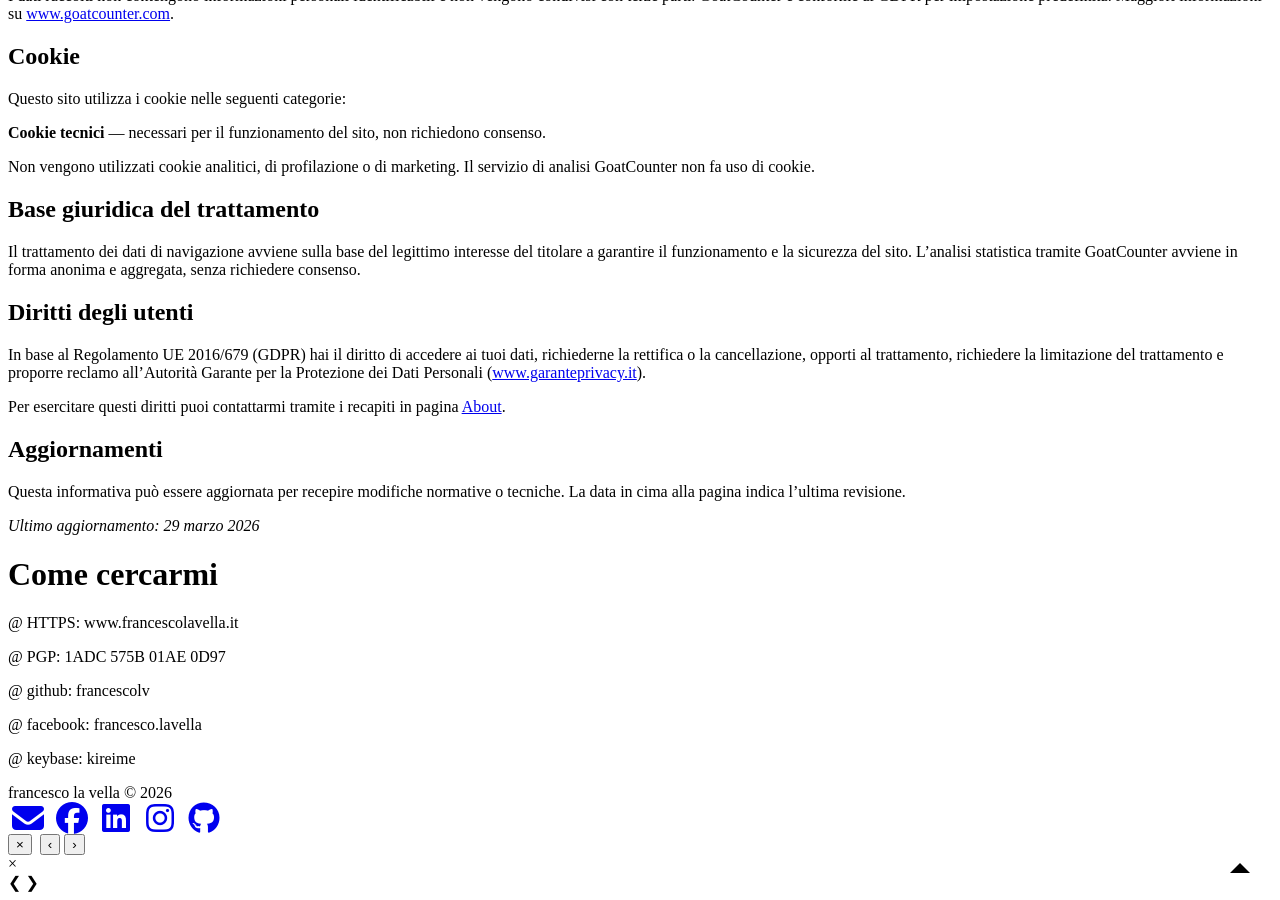
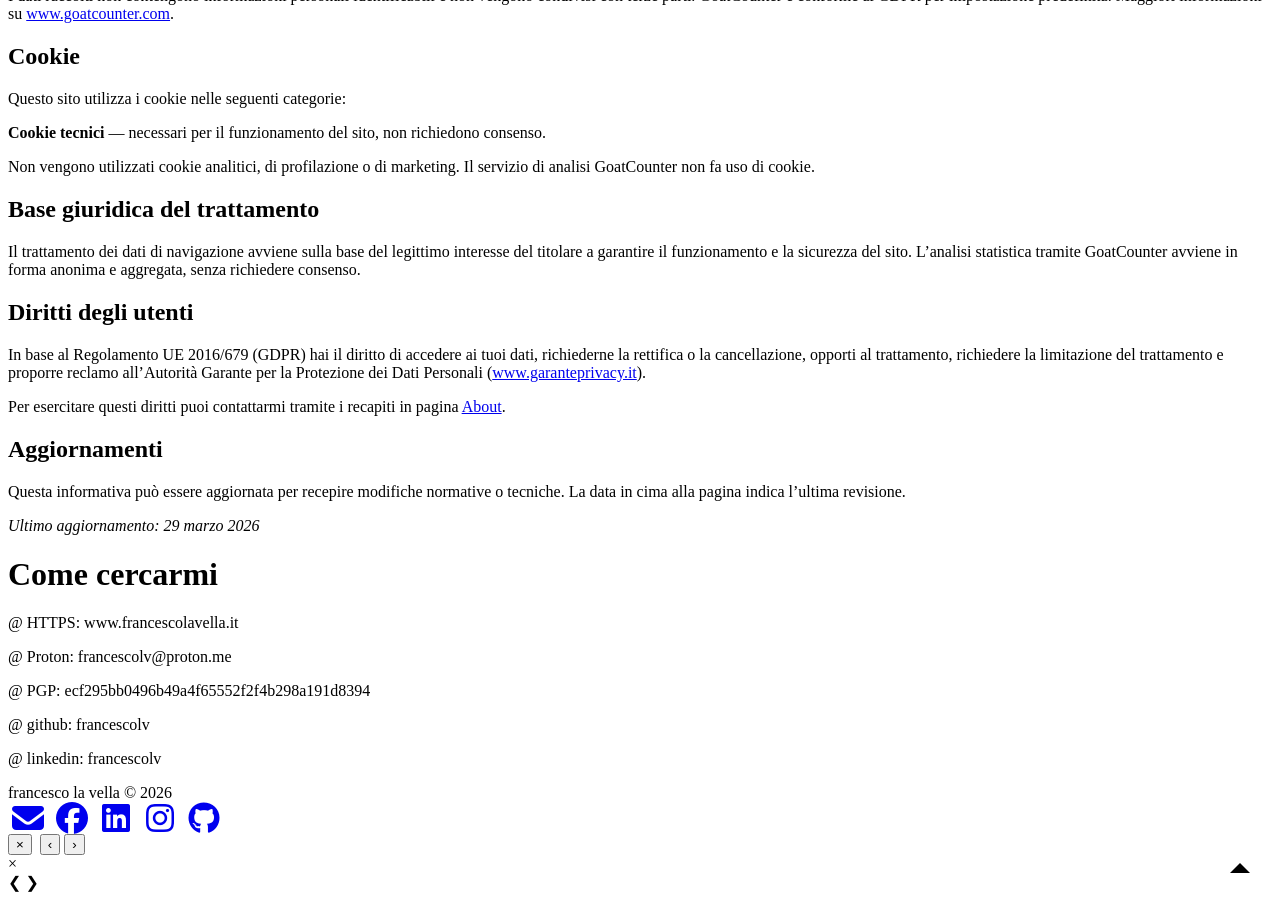
Before and after one commit to francescolv/francescolavella.it, a Jekyll site: the page built from PrivacyPolicy/index.md, in a window 1280 px wide and 900 px high, scrolled down 866 px. Built offline with Jekyll 4.4.1, drawn with Linux system fonts in a browser that asks for light colours; nearby versions of some CDN libraries; comment, search, counter and statistics services are not loaded.

Commit message:
PGP fingerprint

```diff
--- a/PrivacyPolicy/index.md
+++ b/PrivacyPolicy/index.md
@@ -49,10 +49,10 @@ Questa informativa può essere aggiornata per recepire modifiche normative o tec
 <h1>Come cercarmi</h1>
 @ HTTPS: www.francescolavella.it
 
-@ PGP: 1ADC 575B 01AE 0D97
+@ Proton: francescolv@proton.me
+
+@ PGP: ecf295bb0496b49a4f65552f2f4b298a191d8394
 
 @ github: francescolv
 
-@ facebook: francesco.lavella
-
-@ keybase: kireime
+@ linkedin: francescolv
```
Also changed, not shown: about/index.md (+4 -4 lines).
